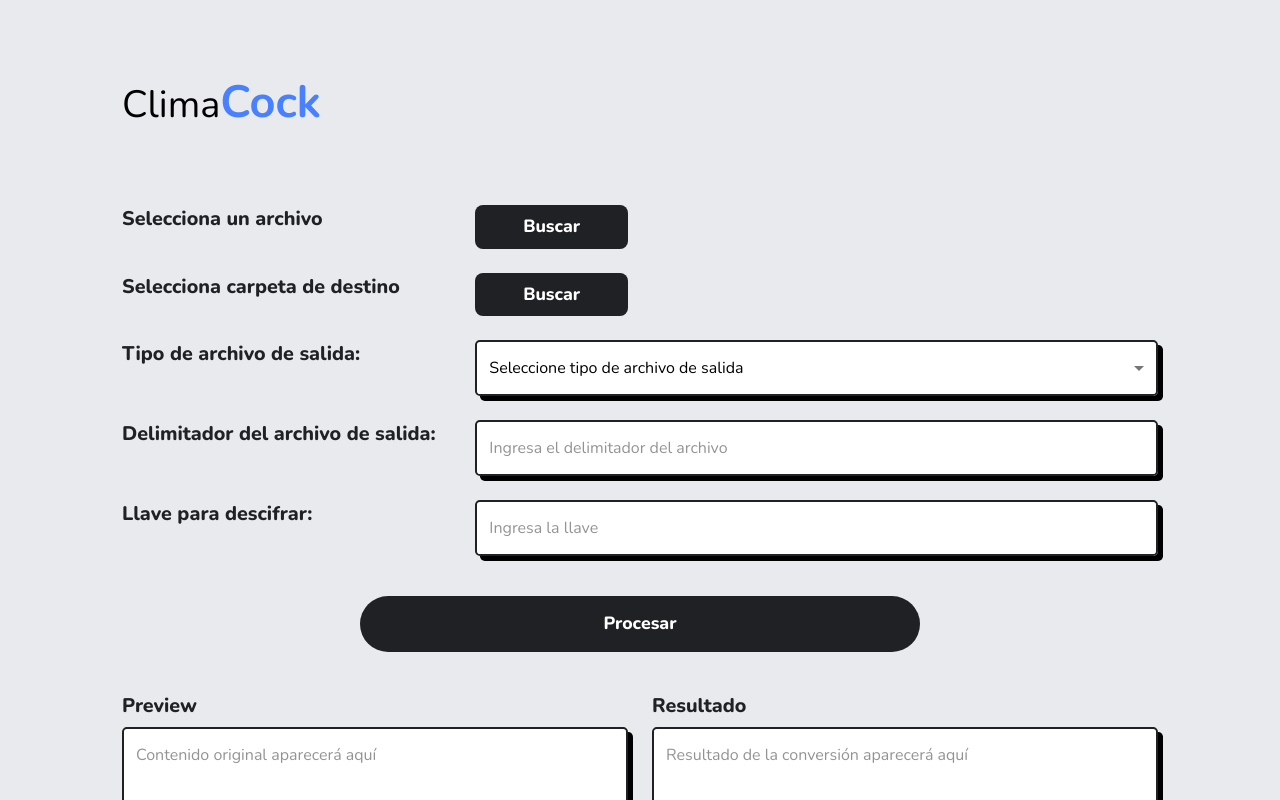
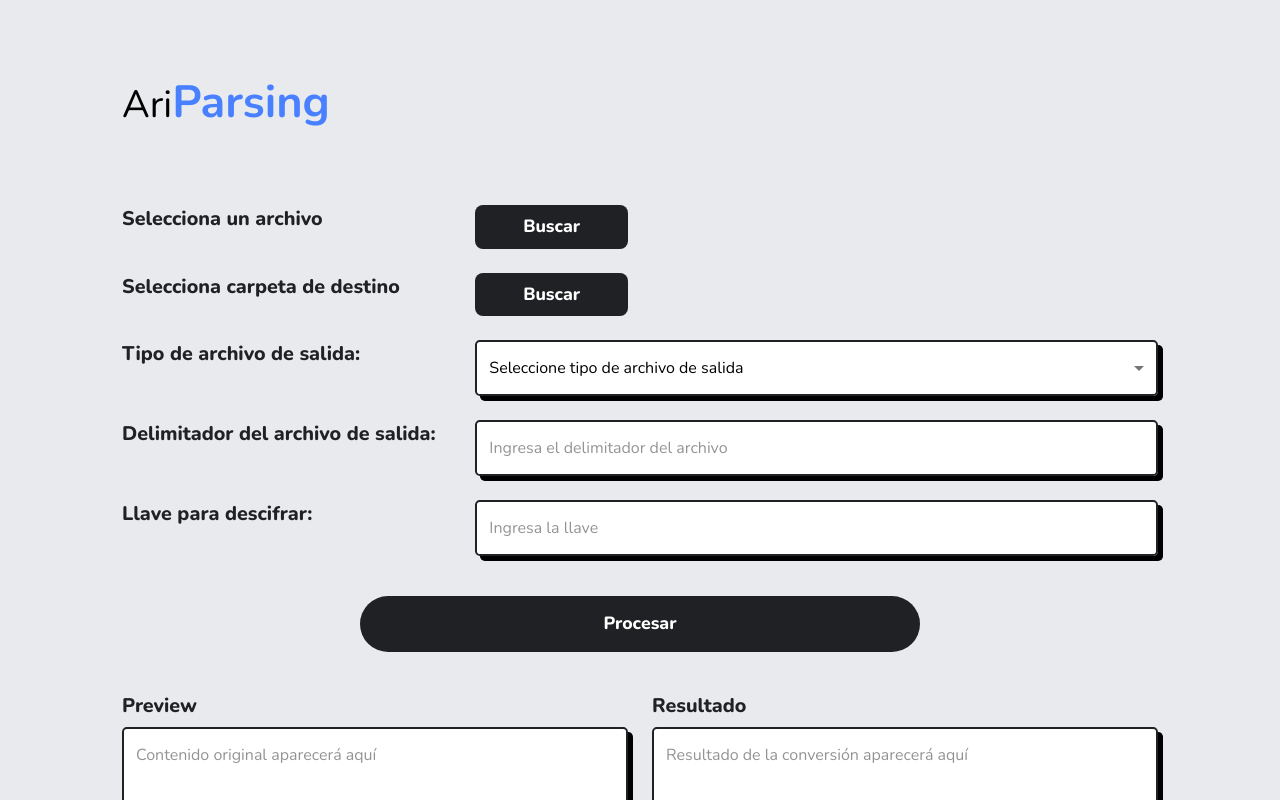
Before and after one commit to ARI-PARSING/ARI-PARSING-FRONTEND, a React (Vite) app: page / in a window 1280 px wide. Shown: the top 800 px of the page. Built offline with nearby package versions, Linux system fonts and the light colour scheme.

Commit message:
Update Home.jsx

```diff
--- a/src/pages/Home.jsx
+++ b/src/pages/Home.jsx
@@ -254,8 +254,8 @@ const Home = () => {
     <div className="bg-secondary_color_variant flex min-h-screen flex-1 items-center flex-col py-12 sm:px-6 lg:px-8">
       <div className="max-w-[1100px] w-full mx-auto p-8 rounded-lg">
         <h2 className="text-5xl mb-20">
-          Clima
-          <span className="text-6xl text-accent_color font-bold ">Cock</span>
+          Ari
+          <span className="text-6xl text-accent_color font-bold ">Parsing</span>
         </h2>
 
         <div>
```
